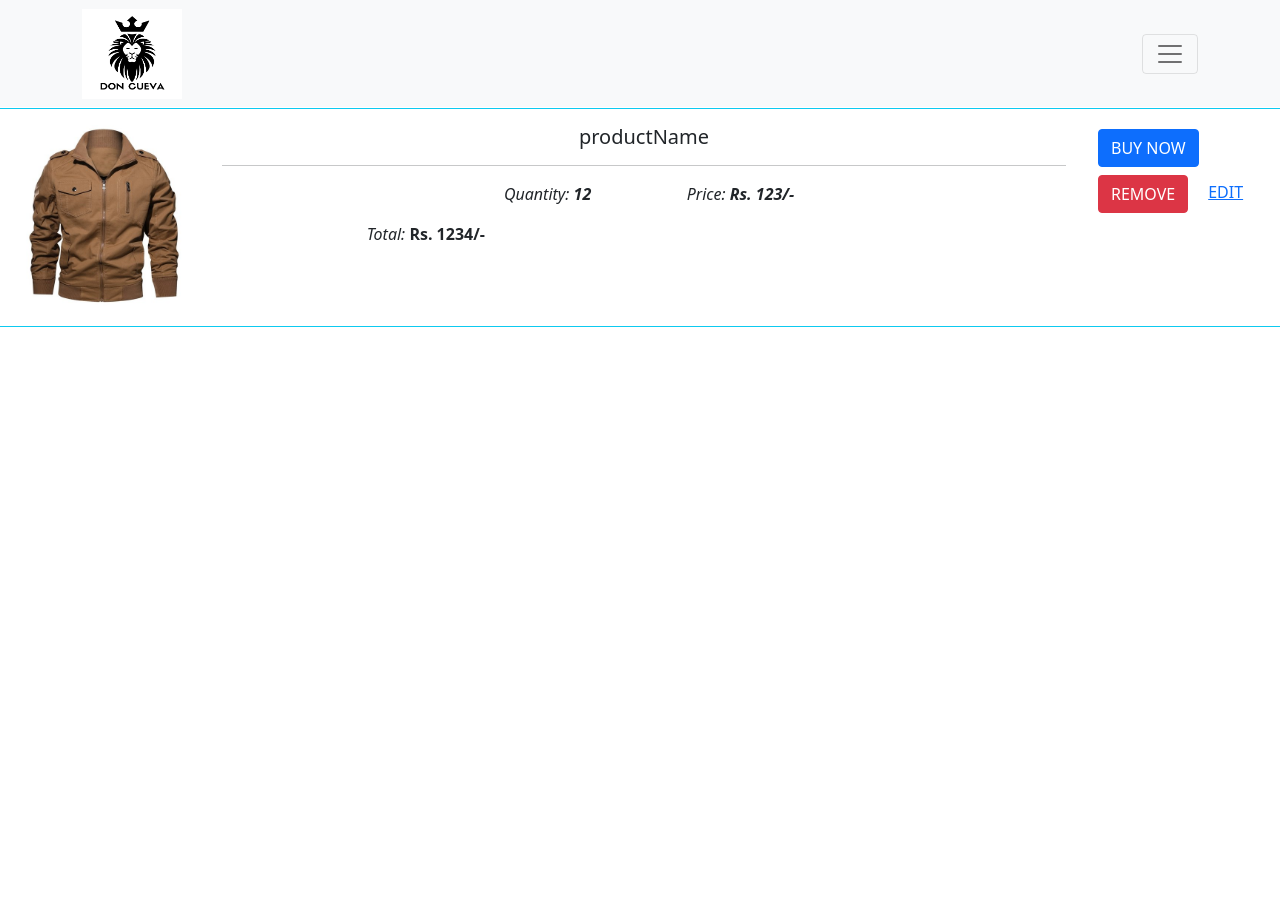
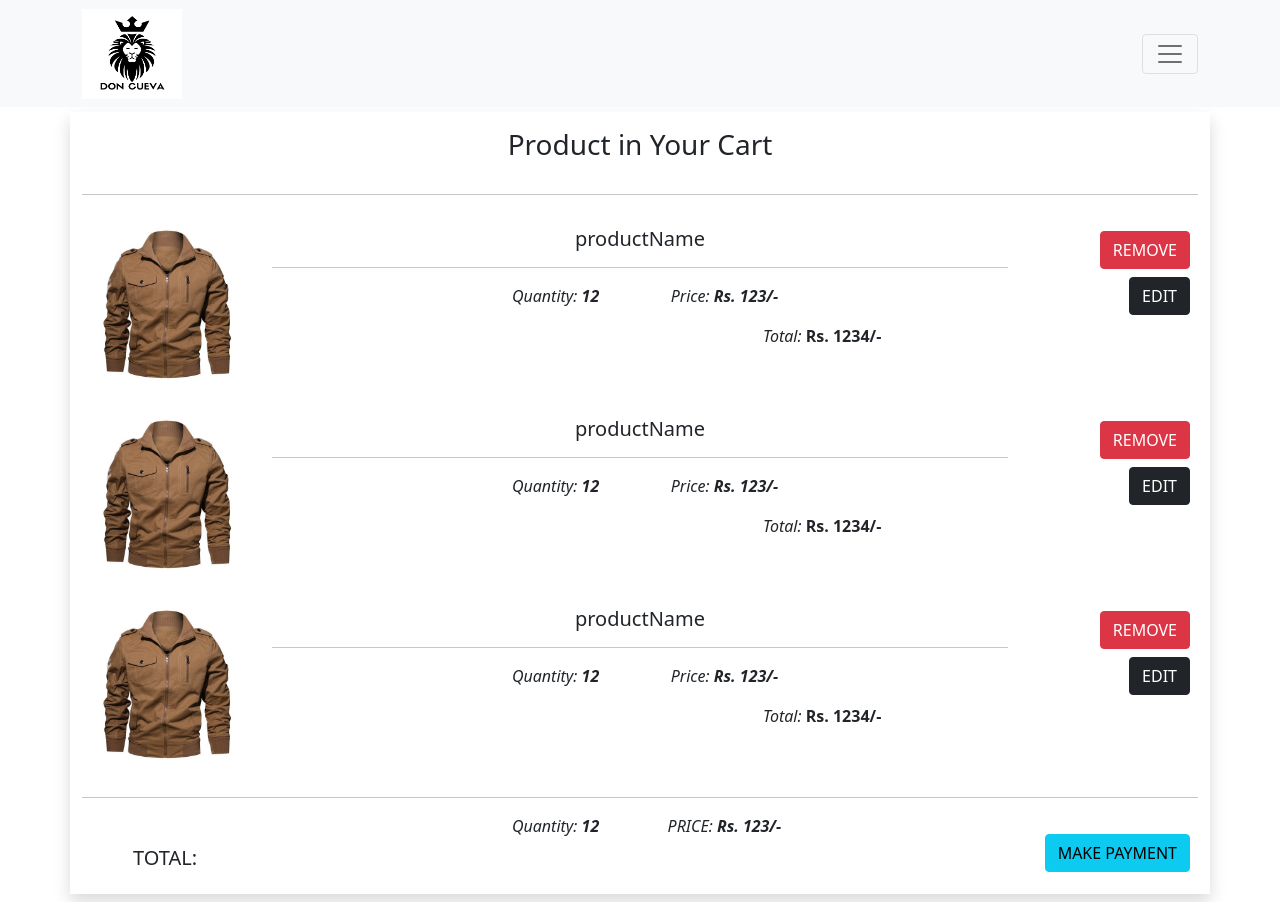
Before and after one commit to bhanubhakta56/clothing--store--react-class-component, a React (Create React App) app: page /profile in a window 1280 px wide. Before the commit the page ends 800 px from the top, so only its background shows below. Built offline with nearby package versions, Linux system fonts and the light colour scheme.

Commit message:
product cart

```diff
--- a/src/Body/Profile/Profile.js
+++ b/src/Body/Profile/Profile.js
@@ -8,8 +8,10 @@ class Profile extends Component{
                 <div className="hero-single">
 
                 </div>
-                <div className="m-1 col-12">
-                            <div className="row border border-info justify-content-center">
+                <div className="container mb-2 shadow">
+                    <h3 className="mt-2 p-3 text-center">Product in Your Cart</h3>
+                    <hr/>
+                    <div className="row justify-content-center">
                         <div className="p-3 col-lg-2 col-md-5">
                             <img src={p1} class="img-fluid" alt="Card image cap"/>
                         </div>
@@ -27,14 +29,93 @@ class Profile extends Component{
                                             <p className="text-center"><em>Price: <strong>Rs. 123/-</strong></em></p>
                                         </div>
                                     </div>
-                                            <p className="text-right"><em>Total:</em> <strong>Rs. 1234/-</strong></p>
+                                    <p className="text-end"><em>Total:</em> <strong>Rs. 1234/-</strong></p>
                                 </div>
                             </div>
                         </div>
                         <div className="p-3 col-lg-2 col-md-12">
-                                    <button  className="btn float-right m-1 btn-primary">BUY NOW</button>
-                                    <button  className="btn float-right m-1 btn-danger">REMOVE</button>
-                                    <a className=" float-right m-3 text-primary">EDIT</a>
+                            <button  className="btn float-end m-1 btn-danger">REMOVE</button>
+                            <button  className="btn float-end m-1 btn-dark">EDIT</button>
+                        </div>
+                    </div>
+                    <div className="row justify-content-center">
+                        <div className="p-3 col-lg-2 col-md-5">
+                            <img src={p1} class="img-fluid" alt="Card image cap"/>
+                        </div>
+                        <div className="col-lg-8 pb-0 col-md-7">
+                            <h5 className="text-center mt-3">productName</h5>
+                            <hr></hr>
+                            {/* <h6 class="card-subtitle text-center text-muted">Putalisadak, Kathmandu</h6> */}
+                            <div className="row justify-content-center">
+                                <div className="col-lg-8 col-md-8 col-sm-10">
+                                    <div className="row justify-content-center">
+                                        <div className="col-lg-4 col-md-6 col-sm-6">
+                                            <p className="text-center"><em>Quantity: <strong>12</strong></em></p>
+                                        </div>
+                                        <div className="col-lg-4 col-md-6 col-sm-6">
+                                            <p className="text-center"><em>Price: <strong>Rs. 123/-</strong></em></p>
+                                        </div>
+                                    </div>
+                                    <p className="text-end"><em>Total:</em> <strong>Rs. 1234/-</strong></p>
+                                </div>
+                            </div>
+                        </div>
+                        <div className="p-3 col-lg-2 col-md-12">
+                            <button  className="btn float-end m-1 btn-danger">REMOVE</button>
+                            <button  className="btn float-end m-1 btn-dark">EDIT</button>
+                        </div>
+                    </div>
+                    <div className="row justify-content-center">
+                        <div className="p-3 col-lg-2 col-md-5">
+                            <img src={p1} class="img-fluid" alt="Card image cap"/>
+                        </div>
+                        <div className="col-lg-8 pb-0 col-md-7">
+                            <h5 className="text-center mt-3">productName</h5>
+                            <hr></hr>
+                            {/* <h6 class="card-subtitle text-center text-muted">Putalisadak, Kathmandu</h6> */}
+                            <div className="row justify-content-center">
+                                <div className="col-lg-8 col-md-8 col-sm-10">
+                                    <div className="row justify-content-center">
+                                        <div className="col-lg-4 col-md-6 col-sm-6">
+                                            <p className="text-center"><em>Quantity: <strong>12</strong></em></p>
+                                        </div>
+                                        <div className="col-lg-4 col-md-6 col-sm-6">
+                                            <p className="text-center"><em>Price: <strong>Rs. 123/-</strong></em></p>
+                                        </div>
+                                    </div>
+                                    <p className="text-end"><em>Total:</em> <strong>Rs. 1234/-</strong></p>
+                                </div>
+                            </div>
+                        </div>
+                        <div className="p-3 col-lg-2 col-md-12">
+                            <button  className="btn float-end m-1 btn-danger">REMOVE</button>
+                            <button  className="btn float-end m-1 btn-dark">EDIT</button>
+                        </div>
+                    </div>
+                    <hr/>
+                    <div className="row justify-content-center">
+                        <div className="p-3 col-lg-2 col-md-5">
+                            <h5 className="text-center mt-3">TOTAL:</h5>
+                        </div>
+                        <div className="col-lg-8 pb-0 col-md-7">
+
+                            {/* <h6 class="card-subtitle text-center text-muted">Putalisadak, Kathmandu</h6> */}
+                            <div className="row justify-content-center">
+                                <div className="col-lg-8 col-md-8 col-sm-10">
+                                    <div className="row justify-content-center">
+                                        <div className="col-lg-4 col-md-6 col-sm-6">
+                                            <p className="text-center"><em>Quantity: <strong>12</strong></em></p>
+                                        </div>
+                                        <div className="col-lg-4 col-md-6 col-sm-6">
+                                            <p className="text-center"><em>PRICE: <strong>Rs. 123/-</strong></em></p>
+                                        </div>
+                                    </div>
+
+                                </div>
+                            </div>
+                        </div>
+                        <div className="p-3 col-lg-2 col-md-12">
+                            <button  className="btn float-end m-1 btn-info">MAKE PAYMENT  </button>
                         </div>
                     </div>
                 </div>
```
Lines whose indentation alone changed are shown as unchanged.
